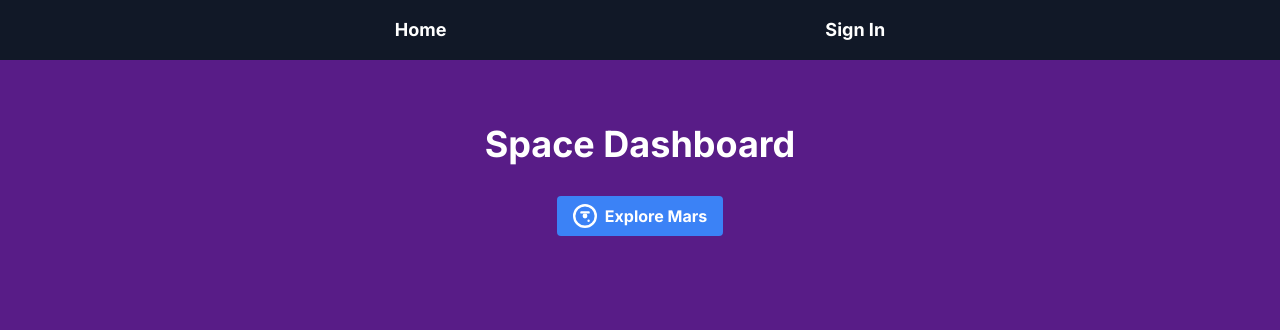
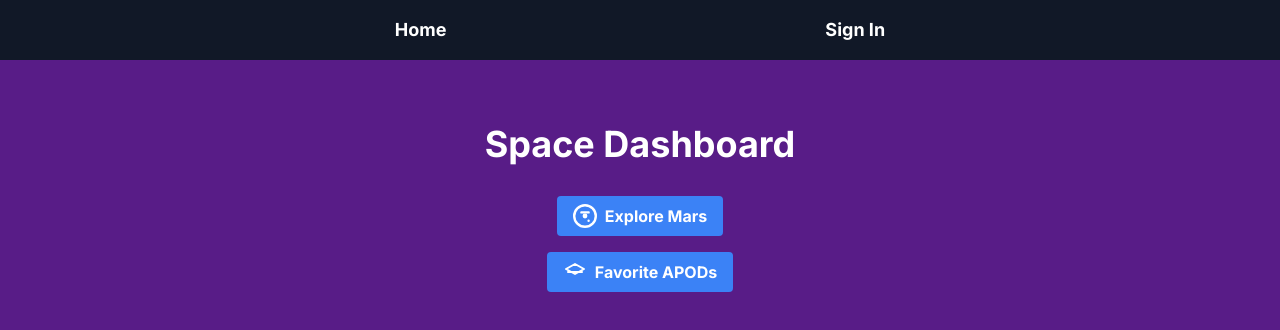
Before and after one commit to Caleb-Kuss/solar-system, a Next.js app: page /dashboard in a window 1280 px wide. Shown: the top 330 px of the page. Built offline with nearby package versions, Linux system fonts and the light colour scheme; no server answers.

Commit message:
chore: favorite apods page working

```diff
--- a/src/app/actions/favoriteApod.ts
+++ b/src/app/actions/favoriteApod.ts
@@ -121,3 +121,28 @@ export async function getExistingApod(userData: any, apod: Apod) {
     throw error;
   }
 }
+
+export async function getFavoriteApods(userData: User) {
+  console.log("userData: ", userData);
+
+  try {
+    const user = await prisma.user.findUnique({
+      where: { email: userData.email },
+    });
+
+    if (!user) {
+      throw new Error("User not found");
+    }
+
+    const favoriteApods = await prisma.favoriteApod.findMany({
+      where: { userId: user.id },
+      include: { apod: true },
+    });
+    console.log("favoriteApods: ", favoriteApods);
+
+    return favoriteApods;
+  } catch (error) {
+    console.error("Error getting favorite Apods:", error);
+    throw error;
+  }
+}
--- a/src/app/dashboard/favorites/apods/page.tsx
+++ b/src/app/dashboard/favorites/apods/page.tsx
@@ -1,10 +1,62 @@
 import { PrismaClient } from "@prisma/client";
+import { getServerSession } from "next-auth";
+import { options } from "@/app/api/auth/[...nextauth]/options";
+import { getFavoriteApods } from "@/app/actions/favoriteApod";
+import Link from "next/link";
+import Image from "next/image"; // Import Image component
+import Favorites from "@/components/Apods/Favorites";
+import Navbar from "@/components/NavBar/NavBar";
 const prisma = new PrismaClient();
 
 export default async function FavoriteApods() {
+  const session = await getServerSession(options);
+  if (!session) return null;
+  const data = await getFavoriteApods(session.user as any);
+
   return (
     <div>
-      <h1>Favorite Apods</h1>
+      <Navbar />
+      <h1 className="text-3xl bg-gray-800 text-white p-8 flex flex-col items-center ">
+        Favorite Apods
+      </h1>
+
+      <div>
+        <div className="bg-gray-800 text-white p-8 flex flex-col items-center h-screen">
+          {data.map((apod) => (
+            <div
+              key={apod.id}
+              className="bg-gray-800 text-white p-8 flex flex-col items-center h-screen"
+            >
+              <h2 className="text-3xl font-bold mb-2">{apod.apod.title}</h2>
+              <div className="mx-auto w-full" style={{ maxWidth: "500px" }}>
+                {apod.apod.url.startsWith("https://youtube.com") ? (
+                  <iframe
+                    src={apod.apod.url}
+                    title={apod.apod.title}
+                    width="500"
+                    height="281"
+                    allowFullScreen
+                    className="border-2 border-white rounded-lg shadow-md bg-black mx-auto block"
+                  />
+                ) : (
+                  <Image
+                    className="mt-2 rounded"
+                    width={500}
+                    height={500}
+                    src={apod.apod.url}
+                    alt={apod.apod.title}
+                  />
+                )}
+              </div>
+              <Favorites data={apod} />
+              <p className="m-2">{apod.apod.explanation}</p>
+              {apod.apod.copyRight && (
+                <p className="text-sm">&copy; {apod.apod.copyRight}</p>
+              )}
+            </div>
+          ))}
+        </div>
+      </div>
     </div>
   );
 }
--- a/src/app/dashboard/page.tsx
+++ b/src/app/dashboard/page.tsx
@@ -25,6 +25,31 @@ export default function Dashboard() {
             <span>Explore Mars</span>
           </button>
         </Link>
+        <Link href="/dashboard/favorites/apods" className="mt-4">
+          <button className="bg-blue-500 hover:bg-blue-700 text-white font-bold py-2 px-4 rounded inline-flex items-center space-x-2">
+            <svg
+              xmlns="http://www.w3.org/2000/svg"
+              className="h-6 w-6"
+              fill="none"
+              viewBox="0 0 24 24"
+              stroke="currentColor"
+            >
+              <path
+                strokeLinecap="round"
+                strokeLinejoin="round"
+                strokeWidth="2"
+                d="M12 14l9-5-9-5-9 5 9 5z"
+              />
+              <path
+                strokeLinecap="round"
+                strokeLinejoin="round"
+                strokeWidth="2"
+                d="M5 12h14"
+              />
+            </svg>
+            <span>Favorite APODs</span>
+          </button>{" "}
+        </Link>
       </div>
     </>
   );
--- a/src/components/DatePicker/DatePicker.tsx
+++ b/src/components/DatePicker/DatePicker.tsx
@@ -17,10 +17,9 @@ export default function MarsRoverParent({ children }: any) {
         <DatePicker
           selected={startDate}
           onChange={(date: any) => setStartDate(date)}
-          className="datepicker border rounded-md shadow-sm w-full" // Centering
-          wrapperClassName="flex justify-center" // Centering wrapper
+          className="datepicker border rounded-md shadow-sm w-full"
+          wrapperClassName="flex justify-center"
           customInput={
-            // Custom input for precise style control
             <input style={{ color: "black", textAlign: "center" }} />
           }
         />
```
